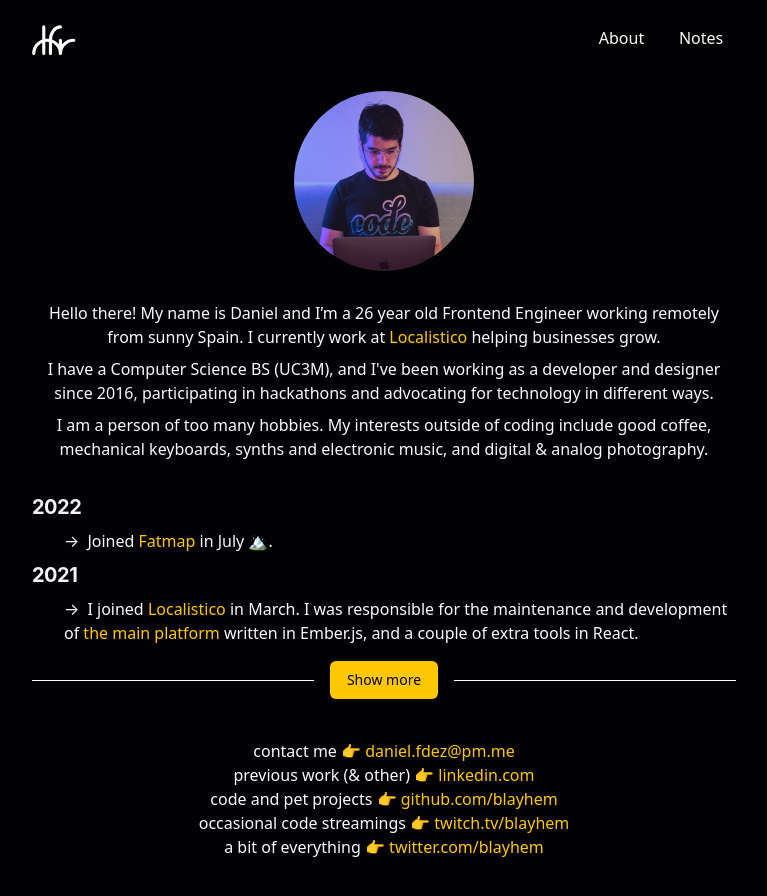
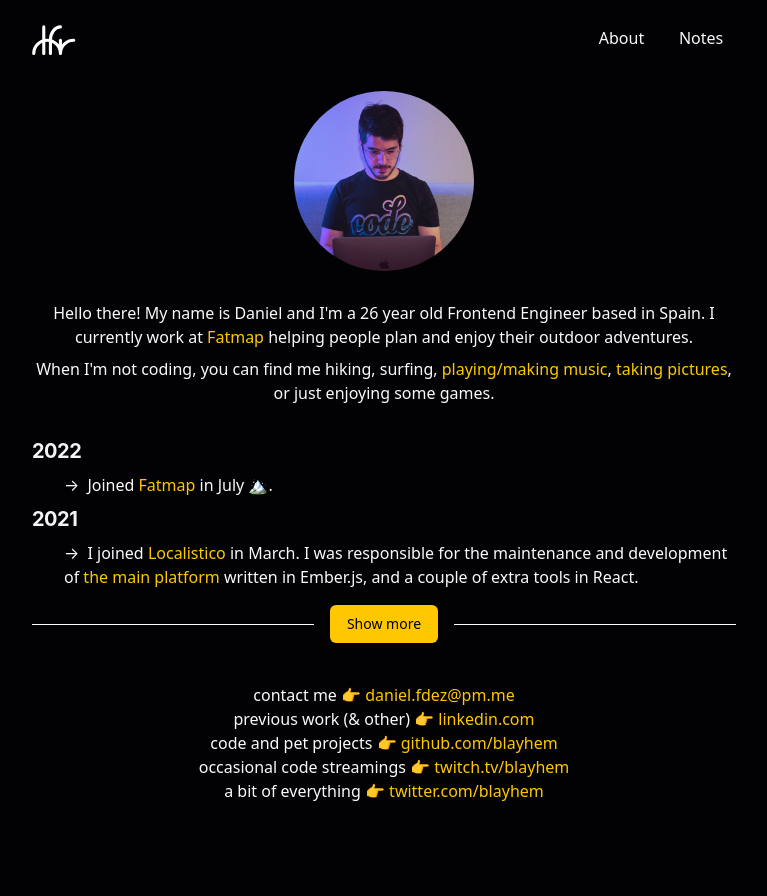
Before and after one commit to dfrico/dfr-web, a Next.js app: page /about in a window 1280 px wide. Shown: the top 896 px of the page, without its empty margins (256-1023 px from the left). After the commit the page ends 867 px from the top, so only its background shows below. Built offline with nearby package versions, Linux system fonts and the light colour scheme; a web font is replaced by a local one.

Commit message:
abstracted `currentlyAt` message, updated `/about`

```diff
--- /dev/null
+++ b/components/currently.js
@@ -0,0 +1,13 @@
+import React from 'react';
+
+const currentlyAt = (
+  <>
+    at{' '}
+    <a target="_blank" rel="noopener noreferrer" href="https://fatmap.com">
+      Fatmap
+    </a>{' '}
+    helping people plan and enjoy their outdoor adventures.
+  </>
+);
+
+export default currentlyAt;
--- a/pages/about.js
+++ b/pages/about.js
@@ -1,6 +1,6 @@
 import Image from 'next/image';
-import Link from 'next/link';
 import Timeline from 'components/timeline';
+import currentlyAt from 'components/currently';
 
 export default function About() {
   const now = new Date();
@@ -20,33 +20,29 @@ export default function About() {
 
       <section className="text-center mt-6">
         <p className="mb-2">
-          Hello there! My name is Daniel and I’m a {age} year old Frontend
-          Engineer working remotely from sunny Spain. I currently work at{' '}
-          <Link href="https://localistico.com">
-            <a>Localistico</a>
-          </Link>{' '}
-          helping businesses grow.
+          Hello there! My name is Daniel and I&apos;m a {age} year old Frontend
+          Engineer based in Spain. I currently work {currentlyAt}
         </p>
         <p className="mb-2">
-          I have a Computer Science BS (UC3M), and I&apos;ve been working as a
-          developer and designer since 2016, participating in hackathons and
-          advocating for technology in different ways.
-        </p>
-        <p className="mb-2">
-          I am a person of too many hobbies. My interests outside of coding
-          include good coffee, mechanical keyboards, synths and electronic
-          music, and digital &amp; analog photography.
+          When I&apos;m not coding, you can find me hiking, surfing,{' '}
+          <a
+            target="_blank"
+            rel="noopener noreferrer"
+            href="https://soundcloud.com/blayhem"
+          >
+            playing/making music
+          </a>
+          ,{' '}
+          <a
+            target="_blank"
+            rel="noopener noreferrer"
+            href="https://photos.dfr.codes/"
+          >
+            taking pictures
+          </a>
+          , or just enjoying some games.
         </p>
       </section>
-      {/* <section className="text-center mt-6">
-        Check out my{' '}
-        <Link href="/bio">
-          <a>
-            <code>/bio</code>
-          </a>
-        </Link>{' '}
-        to learn more about me.
-      </section> */}
       <Timeline />
       <section className="block text-center mt-6 mb-16">
         <p>
--- a/pages/index.js
+++ b/pages/index.js
@@ -1,8 +1,9 @@
 import Image from 'next/image';
 import Link from 'next/link';
 import Head from 'next/head';
+import Preview from 'components/preview';
+import currentlyAt from 'components/currently';
 import postList from '../utils/getAllPosts';
-import Preview from '../components/preview';
 
 export default function Home() {
   const URL = 'https://dfr.codes';
@@ -36,7 +37,7 @@ export default function Home() {
         <link rel="icon" href="/favicon/favicon.png" type="image/png" />
       </Head>
       <div className="container relative h-full flex-grow">
-        <div className="grid sm:grid-cols-2 items-center">
+        <section className="grid sm:grid-cols-2 items-center">
           <div className="relative w-64 h-64 sm:w-80 sm:h-80 md:w-84 md:h-84 mx-auto flex items-center">
             <Image
               className="rounded-full object-cover"
@@ -47,7 +48,7 @@ export default function Home() {
               priority
             />
           </div>
-          <div className="text-center">
+          <aside className="text-center">
             <h1 className="font-bold font-rubik text-5xl tracking-tight mb-4 mt-16 text-yellow">
               Hey, I&apos;m Daniel Fernández{' '}
               <span role="img" aria-label=":wave:">
@@ -56,9 +57,8 @@ export default function Home() {
             </h1>
             <h2 className="mb-4">Frontend Engineer</h2>
             <p className="mb-2">
-              I&apos;m a frontend engineer based in Madrid (Spain), currently
-              working at Localistico developing the connection between
-              businesses and the digital world.
+              I&apos;m a frontend engineer based Spain, currently working{' '}
+              {currentlyAt}
             </p>
             <p className="mb-2">
               Check out more{' '}
@@ -67,8 +67,8 @@ export default function Home() {
               </Link>
               .
             </p>
-          </div>
-        </div>
+          </aside>
+        </section>
 
         {postList.length && (
           <div className="my-8">
```
